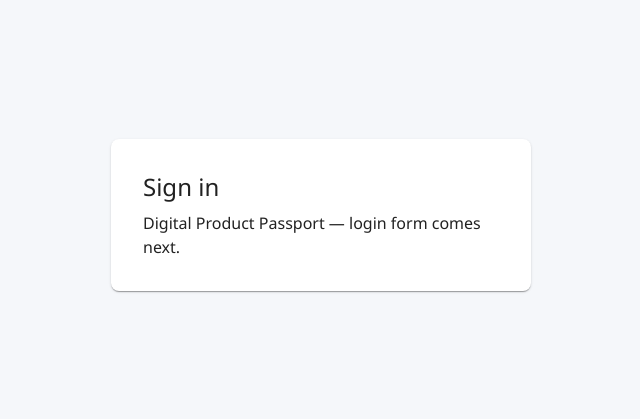
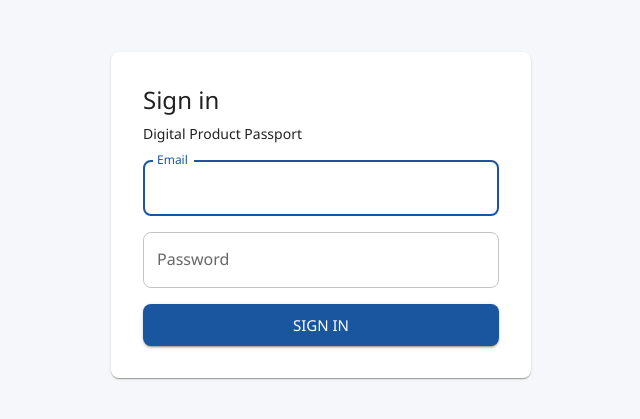
Before and after one commit to A-M-Alizadeh/FullStack-Template, a Next.js app in the folder frontend/: page /login in a window 1280 px wide. Shown: the part 185-604 px from the top of the page, without its empty margins (319-959 px from the left). Built offline with nearby package versions, Linux system fonts and the light colour scheme; no server answers; what @mui/material-nextjs would draw is missing.

Commit message:
feat(frontend): add login form and session bootstrap
Validate with Zod; store access in memory and load /me after cookie login.

```diff
--- a/frontend/app/(auth)/login/page.tsx
+++ b/frontend/app/(auth)/login/page.tsx
@@ -1,21 +1,15 @@
 "use client";
 
-import { Paper, Typography } from "@mui/material";
+import { Paper } from "@mui/material";
 
 import { GuestOnly } from "@/components/auth/GuestOnly";
-import { getAppName } from "@/lib/env";
+import { LoginForm } from "@/features/auth/LoginForm";
 
-/** Shell only — form + session wiring in the next step. */
 export default function LoginPage() {
   return (
     <GuestOnly>
       <Paper sx={{ p: 4, width: "100%", maxWidth: 420 }}>
-        <Typography variant="h5" component="h1" gutterBottom>
-          Sign in
-        </Typography>
-        <Typography color="text.secondary">
-          {getAppName()} — login form comes next.
-        </Typography>
+        <LoginForm />
       </Paper>
     </GuestOnly>
   );
--- /dev/null
+++ b/frontend/features/auth/LoginForm.tsx
@@ -0,0 +1,95 @@
+"use client";
+
+import { zodResolver } from "@hookform/resolvers/zod";
+import {
+  Alert,
+  Box,
+  Button,
+  CircularProgress,
+  TextField,
+  Typography,
+} from "@mui/material";
+import { useRouter } from "next/navigation";
+import { useState } from "react";
+import { useForm } from "react-hook-form";
+
+import { getErrorMessage } from "@/lib/apiError";
+import { getAppName } from "@/lib/env";
+import { DEFAULT_AUTHENTICATED_PATH } from "@/lib/navigation";
+import { useLazyMeQuery, useLoginMutation } from "@/store/api/authApi";
+
+import { loginSchema, type LoginFormValues } from "./loginSchema";
+
+export function LoginForm() {
+  const router = useRouter();
+  const [login, { isLoading: loggingIn }] = useLoginMutation();
+  const [loadMe] = useLazyMeQuery();
+  const [submitError, setSubmitError] = useState<string | null>(null);
+
+  const {
+    register,
+    handleSubmit,
+    formState: { errors },
+  } = useForm<LoginFormValues>({
+    resolver: zodResolver(loginSchema),
+    defaultValues: { email: "", password: "" },
+  });
+
+  const busy = loggingIn;
+
+  async function onSubmit(values: LoginFormValues) {
+    setSubmitError(null);
+    try {
+      await login(values).unwrap();
+      await loadMe().unwrap();
+      router.replace(DEFAULT_AUTHENTICATED_PATH);
+    } catch (error) {
+      setSubmitError(getErrorMessage(error, "Invalid email or password"));
+    }
+  }
+
+  return (
+    <Box
+      component="form"
+      onSubmit={handleSubmit(onSubmit)}
+      noValidate
+      sx={{ display: "flex", flexDirection: "column", gap: 2 }}
+    >
+      <Box>
+        <Typography variant="h5" component="h1" gutterBottom>
+          Sign in
+        </Typography>
+        <Typography variant="body2" color="text.secondary">
+          {getAppName()}
+        </Typography>
+      </Box>
+
+      {submitError ? <Alert severity="error">{submitError}</Alert> : null}
+
+      <TextField
+        label="Email"
+        type="email"
+        autoComplete="email"
+        autoFocus
+        fullWidth
+        error={Boolean(errors.email)}
+        helperText={errors.email?.message}
+        {...register("email")}
+      />
+
+      <TextField
+        label="Password"
+        type="password"
+        autoComplete="current-password"
+        fullWidth
+        error={Boolean(errors.password)}
+        helperText={errors.password?.message}
+        {...register("password")}
+      />
+
+      <Button type="submit" disabled={busy} fullWidth size="large">
+        {busy ? <CircularProgress size={22} color="inherit" /> : "Sign in"}
+      </Button>
+    </Box>
+  );
+}
--- /dev/null
+++ b/frontend/features/auth/loginSchema.ts
@@ -0,0 +1,9 @@
+import { z } from "zod";
+
+/** Pure schema — unit-test without mounting the form. */
+export const loginSchema = z.object({
+  email: z.string().trim().email("Enter a valid email"),
+  password: z.string().min(1, "Password is required"),
+});
+
+export type LoginFormValues = z.infer<typeof loginSchema>;
--- /dev/null
+++ b/frontend/lib/apiError.ts
@@ -0,0 +1,24 @@
+/** Pull a human message from RTK Query / FastAPI errors (no React). */
+
+export function getErrorMessage(
+  error: unknown,
+  fallback = "Something went wrong",
+): string {
+  if (!error || typeof error !== "object") {
+    return fallback;
+  }
+
+  const data = "data" in error ? (error as { data?: unknown }).data : undefined;
+  if (data && typeof data === "object" && data !== null && "detail" in data) {
+    const detail = (data as { detail: unknown }).detail;
+    if (typeof detail === "string" && detail.trim()) {
+      return detail;
+    }
+  }
+
+  if ("error" in error && typeof (error as { error: unknown }).error === "string") {
+    return (error as { error: string }).error;
+  }
+
+  return fallback;
+}
--- a/frontend/package.json
+++ b/frontend/package.json
@@ -11,6 +11,7 @@
   "dependencies": {
     "@emotion/react": "^11.14.0",
     "@emotion/styled": "^11.14.1",
+    "@hookform/resolvers": "^5.7.1",
     "@mui/icons-material": "^9.3.0",
     "@mui/material": "^9.3.0",
     "@mui/material-nextjs": "^9.3.0",
@@ -18,7 +19,9 @@
     "next": "16.3.0",
     "react": "19.2.8",
     "react-dom": "19.2.8",
-    "react-redux": "^9.3.0"
+    "react-hook-form": "^7.85.0",
+    "react-redux": "^9.3.0",
+    "zod": "^4.4.3"
   },
   "devDependencies": {
     "@types/node": "^20",
```
Also changed, not shown: 2 other files (tests, documents, lock files or other folders).
